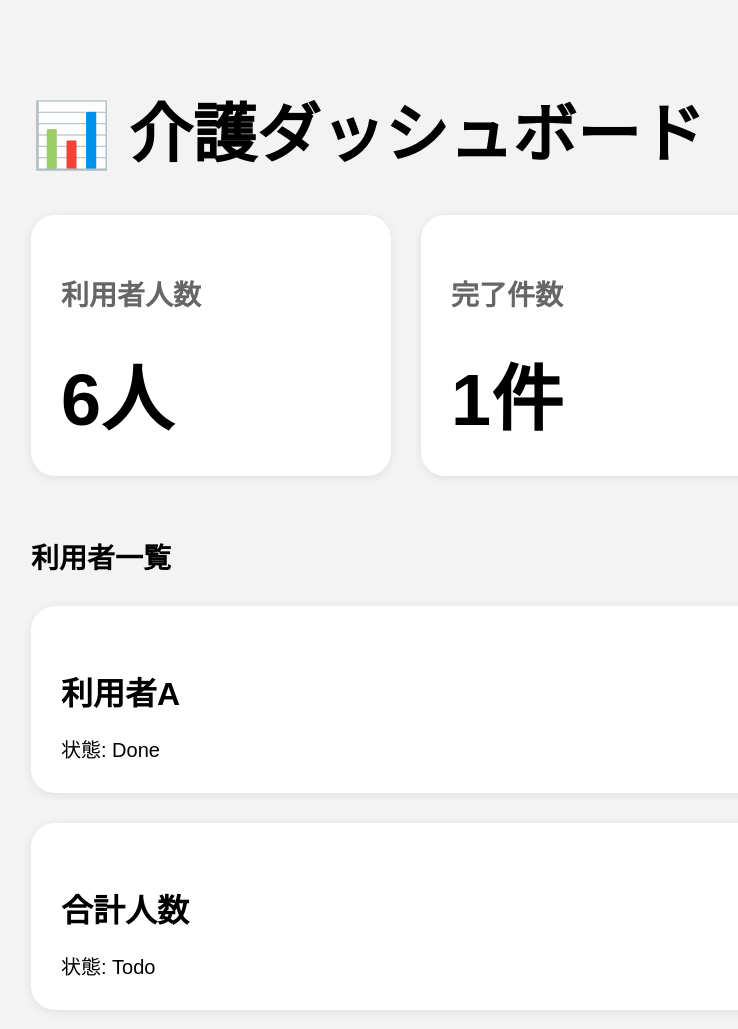
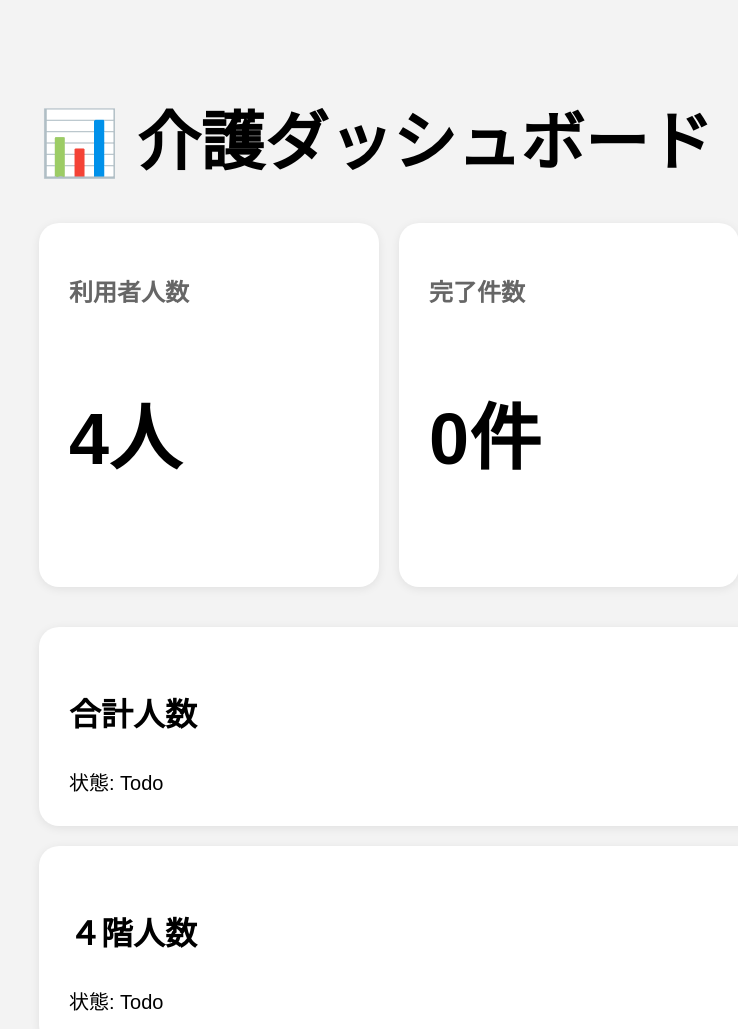
Before and after one commit to ykoichiffp5-ui/repository2, a plain HTML site: page index.html in a window 1280 px wide. Shown: the top 1029 px of the page, without its empty margins (9-747 px from the left). Drawn offline with Linux system fonts and the light colour scheme.

Commit message:
deploy: 87a652553f62dc1455d2a45b9d650176b6ca9833

```diff
--- a/index.html
+++ b/index.html
@@ -6,64 +6,55 @@
 <title>介護ダッシュボード</title>
 
 <style>
-    body {
-      font-family: sans-serif;
-      background: #f3f3f3;
-      margin: 0;
-      padding: 40px;
+body{
+  font-family:sans-serif;
+  background:#f3f3f3;
+  padding:40px;
 }
 
-    h1 {
-      font-size: 64px;
-      margin-bottom: 40px;
+h1{
+  font-size:64px;
+  margin-bottom:40px;
 }
 
-    h2 {
-      font-size: 28px;
-      margin-top: 60px;
-      margin-bottom: 30px;
+.top{
+  display:flex;
+  gap:20px;
+  margin-bottom:40px;
 }
 
-    .top-cards {
-      display: flex;
-      gap: 30px;
-      margin-bottom: 50px;
+.top-card{
+  background:white;
+  border-radius:20px;
+  padding:30px;
+  width:280px;
+  box-shadow:0 2px 10px rgba(0,0,0,0.08);
 }
 
-    .top-card {
-      background: white;
-      border-radius: 24px;
-      padding: 30px;
-      width: 300px;
-      box-shadow: 0 2px 10px rgba(0,0,0,0.08);
+.top-card h2{
+  color:#666;
 }
 
-    .top-card h3 {
-      font-size: 28px;
-      color: #666;
+.top-card p{
+  font-size:72px;
+  font-weight:bold;
 }
 
-    .top-card p {
-      font-size: 72px;
-      font-weight: bold;
-      margin: 20px 0 0;
+.card{
+  background:white;
+  border-radius:20px;
+  padding:30px;
+  margin-bottom:20px;
+  box-shadow:0 2px 10px rgba(0,0,0,0.08);
 }
 
-    .card {
-      background: white;
-      border-radius: 24px;
-      padding: 30px;
-      margin-bottom: 30px;
-      box-shadow: 0 2px 10px rgba(0,0,0,0.08);
+.card h3{
+  font-size:32px;
 }
 
-    .card h3 {
-      font-size: 32px;
-      margin-bottom: 20px;
-    }
-
-    .status {
-      font-size: 20px;
+.status{
+  margin-top:12px;
+  font-size:20px;
 }
 </style>
 </head>
@@ -72,43 +63,25 @@
 
 <h1>📊 介護ダッシュボード</h1>
 
-  <div class="top-cards">
+<div class="top">
 
   <div class="top-card">
-      <h3>利用者人数</h3>
-      <p>6人</p>
+    <h2>利用者人数</h2>
+    <p>4人</p>
   </div>
 
   <div class="top-card">
-      <h3>完了件数</h3>
+    <h2>完了件数</h2>
     <p>
-        1件
+      0件
     </p>
   </div>
 
 </div>
 
-  <h2>利用者一覧</h2>
-
-
-    <div class="card">
-      <h3>利用者A</h3>
-
-      <div class="status">
-        状態: Done
-      </div>
-    </div>
 
   <div class="card">
     <h3>合計人数</h3>
-
-      <div class="status">
-        状態: Todo
-      </div>
-    </div>
-
-    <div class="card">
-      <h3>入院者数</h3>
 
     <div class="status">
       状態: Todo
```
Lines whose indentation alone changed are shown as unchanged.
